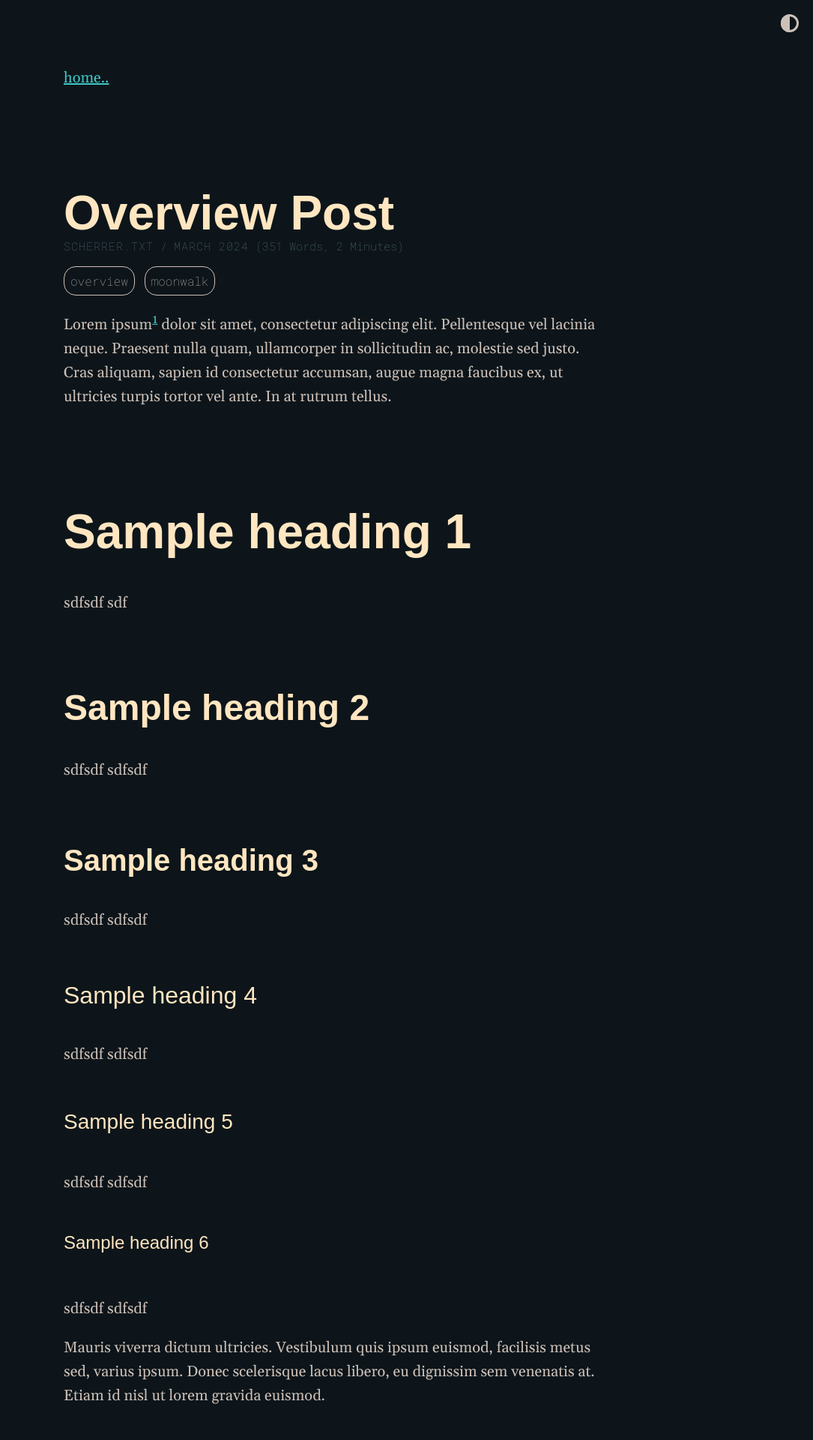
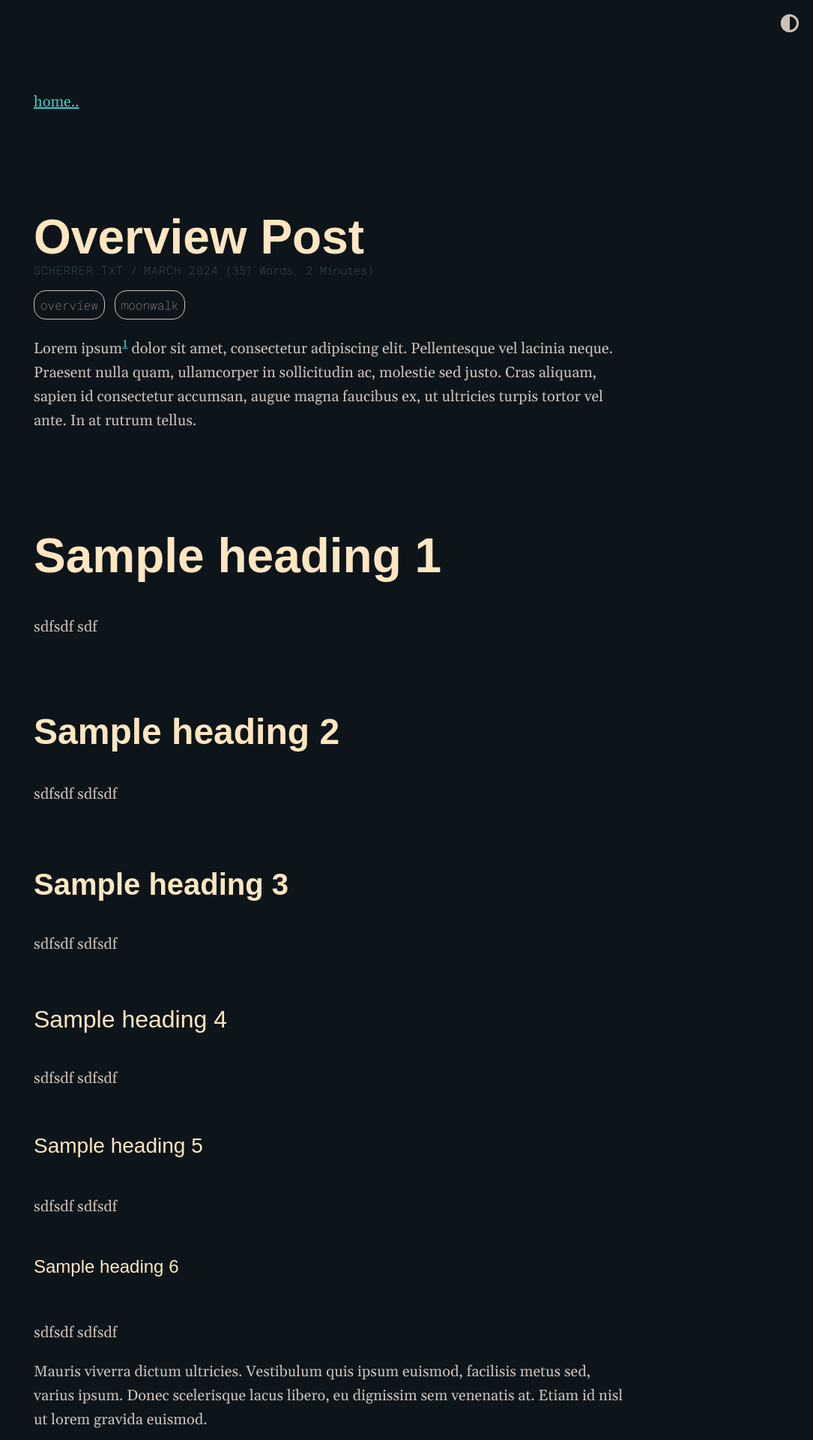
Before and after one commit to scherrer-txt/bts, a Jekyll site: the page built from _posts/2024-03-21-overview-post.md, in a window 1280 px wide. Shown: the top 1920 px of the page at 75% size, without its empty margins (195-1280 px from the left). Built offline with Jekyll 4.4.1, drawn with Linux system fonts in a browser that asks for light colours; some web fonts are replaced.

Commit message:
Update moonwalk.scss

```diff
--- a/_sass/moonwalk.scss
+++ b/_sass/moonwalk.scss
@@ -11,6 +11,7 @@ body {
   font-size: 1.25rem;
   line-height: 2rem;
   min-height: 100%;
+  margin-top: 2em;
 }
 pre, code {
   font-family: "Roboto Mono", monospace;
@@ -18,7 +19,7 @@ pre, code {
   font-weight: 100;
   font-style: normal;
   margin-top: 1em;
-  margin-down: 1em;
+  //margin-down: 1em;
 }
 
   h1 {
@@ -72,7 +73,7 @@ pre, code {
   font-weight: 500;
   line-height: 2rem;
   margin-top: 2em;
-  margin-down: 0.5em;
+  //margin-down: 0.5em;
 }
 
 hr { margin: 3em 0; }
@@ -90,7 +91,7 @@ p { margin: 1em 0; }
 li { margin: 0.4em 0; }
 
 .w {
-  max-width: 720px;
+  max-width: 800px;
   margin: 0 auto;
   padding: 4em 2em;
 }
```
